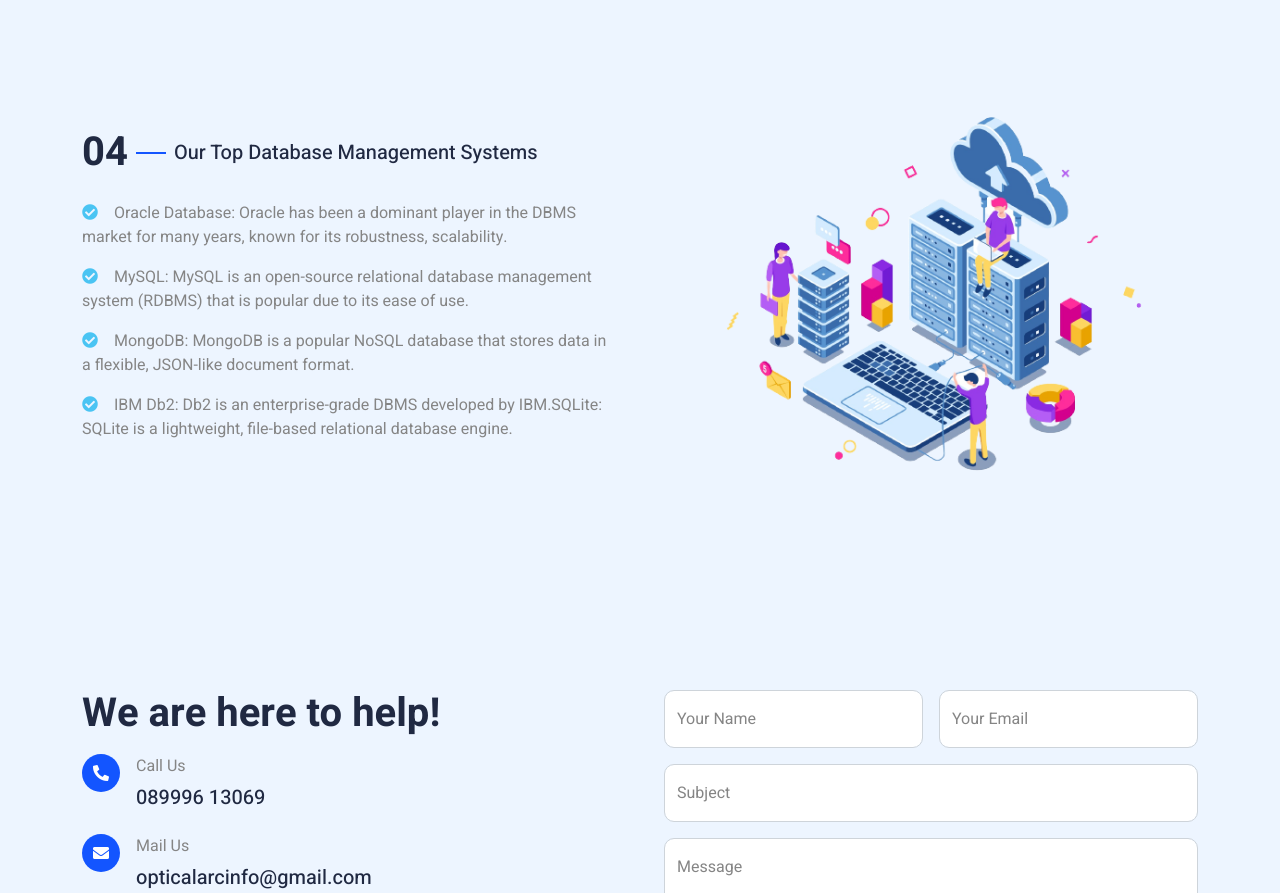
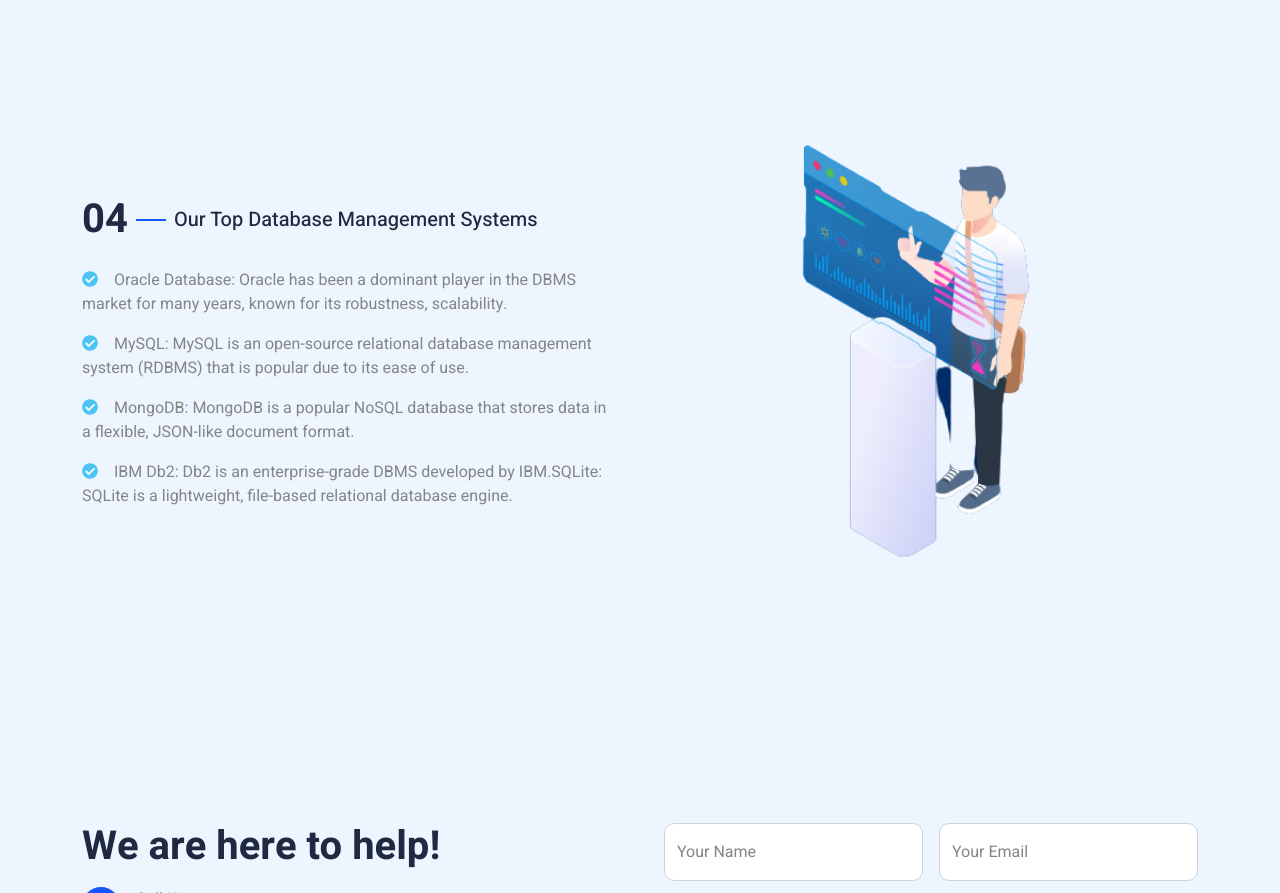
Before and after one commit to OpticalArc/OpticalArc-official-website, a plain HTML site: page DBMS.html in a window 1280 px wide. Shown: the part 2535-3428 px from the top of the page. Drawn offline with nearby package versions, Linux system fonts and the light colour scheme.

Commit message:
DBMS Page Update

```diff
--- a/DBMS.html
+++ b/DBMS.html
@@ -462,7 +462,7 @@
 
           </div>
           <div class="col-lg-6 wow fadeInUp" data-wow-delay="0.1s">
-            <img class="img-fluid rounded" src="img/IMG-20230614-WA0013__1_-removebg-preview.png" alt="Description of the image" width="700"
+            <img class="img-fluid rounded" src="img/DBMS Module.png" alt="Description of the image" width="700"
             height="700"/>
           </div>
         </div>
```
Also changed, not shown: img/DBMS Module.png (renamed from img/IMG-20230614-WA0018__1_-removebg-preview.png).
